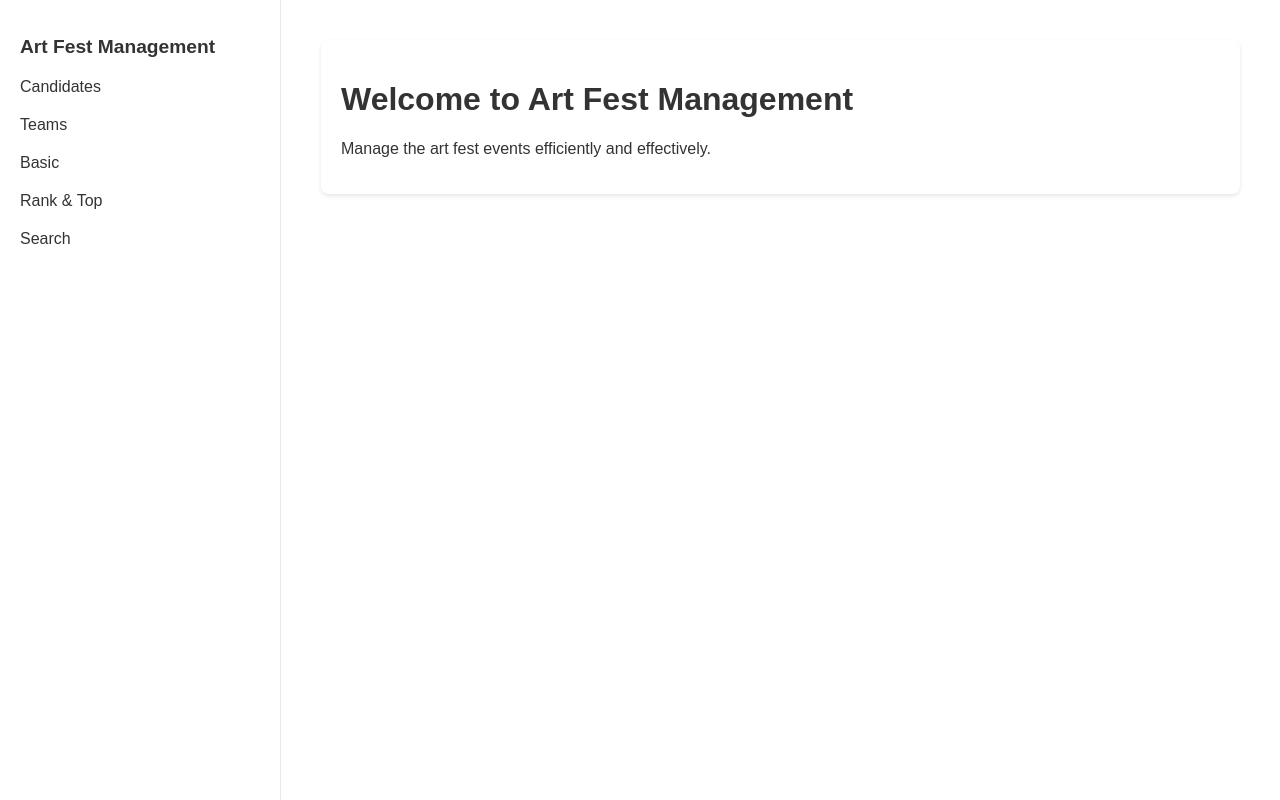
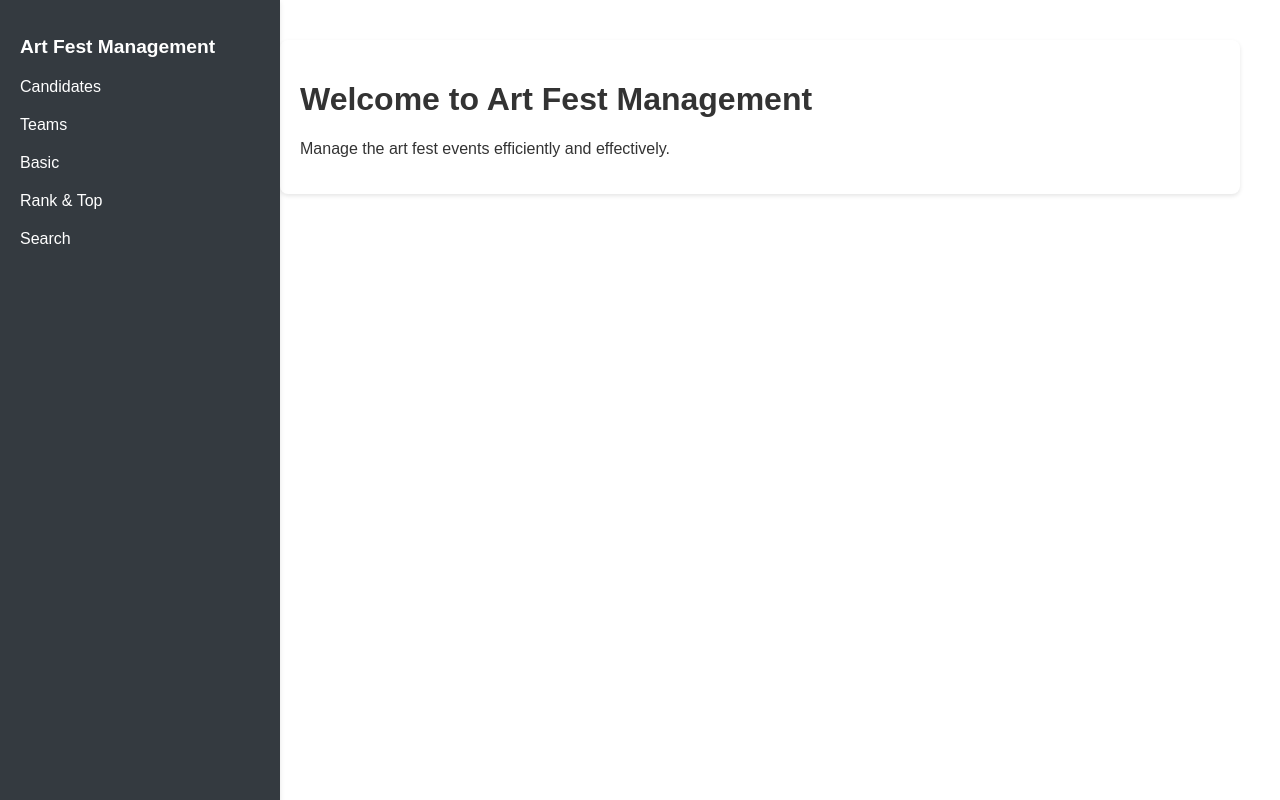
Before and after one commit to Javadamkd/art-fest-management, a Next.js app: page / in a window 1280 px wide. Built offline with nearby package versions, Linux system fonts and the light colour scheme.

Commit message:
Update global.css

```diff
--- a/styles/global.css
+++ b/styles/global.css
@@ -11,19 +11,23 @@ body {
 .container {
   display: flex;
   min-height: 100vh;
+  transition: margin-left 0.3s;
 }
 
 .sidebar {
   width: 240px;
-  background-color: #ffffff;
-  border-right: 1px solid #eaeaea;
+  background-color: #343a40;
+  color: #ffffff;
   padding: 20px;
   box-shadow: 0 2px 5px rgba(0, 0, 0, 0.1);
+  position: fixed;
+  height: 100%;
+  transition: width 0.3s;
 }
 
 .sidebar h2 {
   font-size: 1.2rem;
-  color: #333;
+  color: #ffffff;
 }
 
 .sidebar ul {
@@ -37,18 +41,41 @@ body {
 
 .sidebar ul li a {
   text-decoration: none;
-  color: #333;
+  color: #ffffff;
   font-weight: 500;
 }
 
 .sidebar ul li a:hover {
-  color: #0070f3;
+  color: #007bff;
+}
+
+.sidebar-collapsed {
+  width: 60px;
+}
+
+.sidebar-collapsed ul li {
+  text-align: center;
+}
+
+.sidebar-collapsed ul li a {
+  display: block;
+  padding: 10px 0;
+}
+
+.sidebar-collapsed h2 {
+  display: none;
 }
 
 .content {
   flex: 1;
+  margin-left: 240px;
   padding: 40px;
   background-color: #ffffff;
+  transition: margin-left 0.3s;
+}
+
+.content-collapsed {
+  margin-left: 60px;
 }
 
 .card {
@@ -58,3 +85,12 @@ body {
   box-shadow: 0 2px 4px rgba(0, 0, 0, 0.1);
   margin-bottom: 20px;
 }
+
+.menu-button {
+  position: fixed;
+  top: 10px;
+  left: 10px;
+  font-size: 24px;
+  cursor: pointer;
+  color: #343a40;
+}
```
